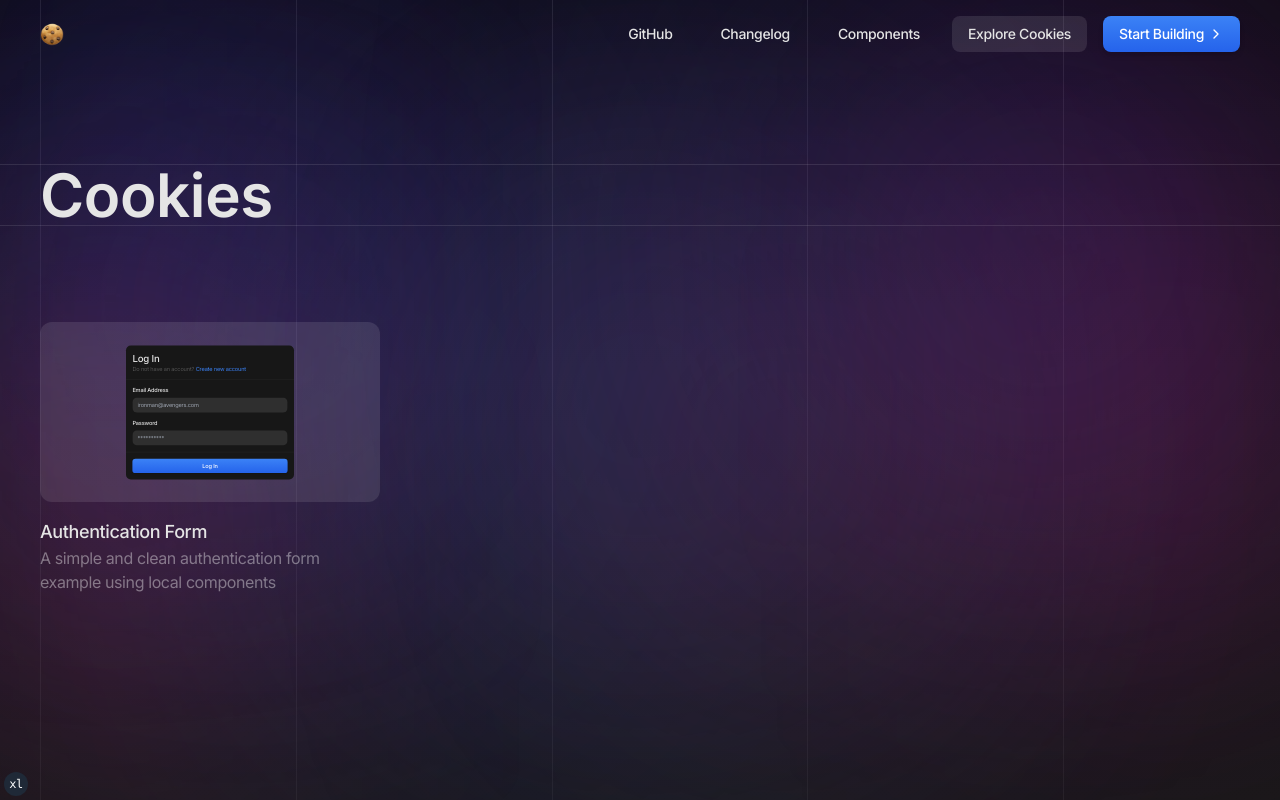
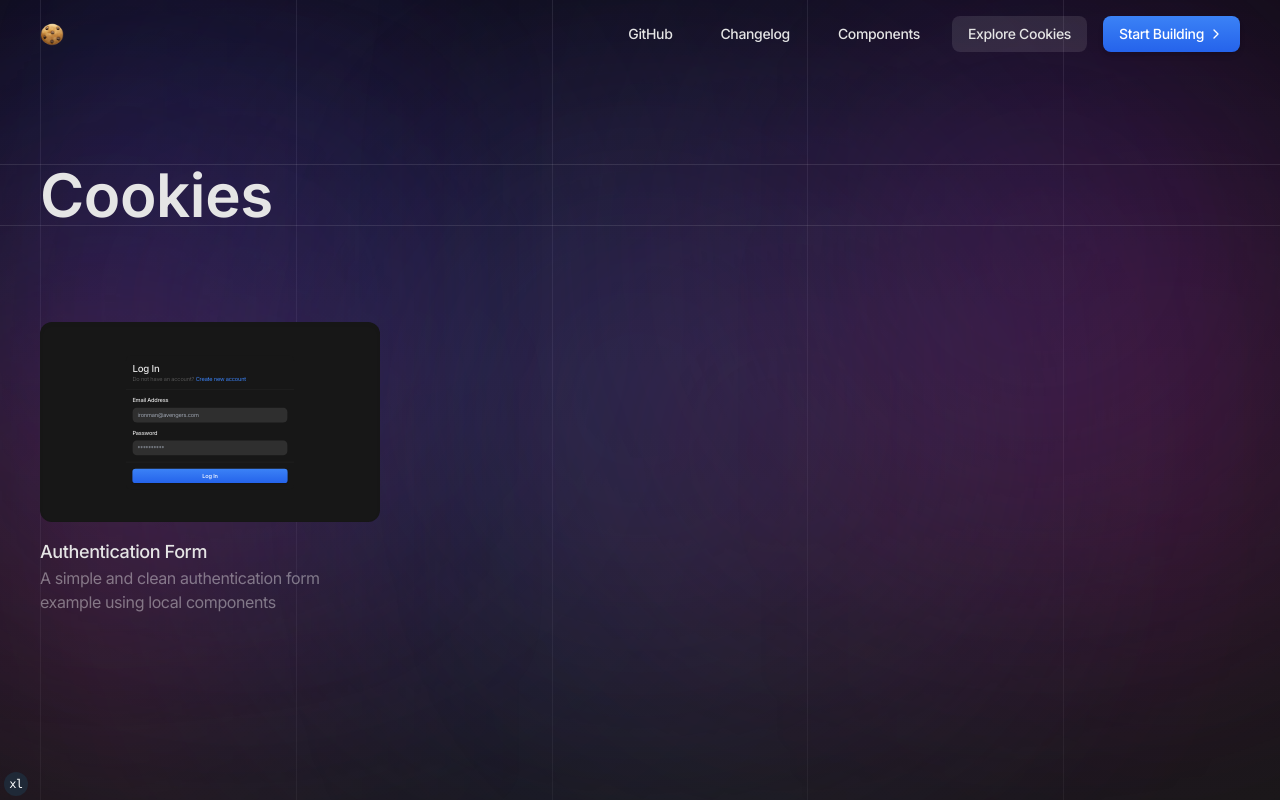
Before and after one commit to with-tw/cookies, a Next.js app: page /cookies in a window 1280 px wide. Built offline with nearby package versions, Linux system fonts and the light colour scheme; no server answers.

Commit message:
✨ Redesign cookie card (#20)
* 💄 Redesign cookie display card

* 📦 Update setup-code

```diff
--- a/app/cookies/page.tsx
+++ b/app/cookies/page.tsx
@@ -5,6 +5,7 @@ import { ComponentBlock } from '@/components/website/component-block';
 import { CookiesList, CookiesListItemType } from './common/cookies-list';
 import { useEffect } from 'react';
 import posthog from 'posthog-js';
+import { CookieBlock } from '@/components/website/cookie-block';
 
 export default function CookiesPage() {
   useEffect(() => {
@@ -19,11 +20,11 @@ export default function CookiesPage() {
       </PageHeader>
       <div className="cookies-list-container mt-12">
         <ResponsiveControl className="grid grid-cols-3 gap-6 gap-y-16 max-xl:grid-cols-2 max-md:grid-cols-1">
-          {CookiesList.map((component: CookiesListItemType, index: number) => {
+          {CookiesList.map((cookie: CookiesListItemType, index: number) => {
             return (
-              <ComponentBlock
+              <CookieBlock
                 key={index}
-                componentData={component}
+                cookieData={cookie}
                 animationThreshold={index}
               />
             );
--- /dev/null
+++ b/components/website/cookie-block.tsx
@@ -0,0 +1,61 @@
+'use client';
+import { cn } from '@/helpers/utils';
+import { ReactNode, forwardRef } from 'react';
+import { MotionProps, motion } from 'framer-motion';
+import Link from 'next/link';
+import posthog from 'posthog-js';
+
+export interface CookieBlockProps extends React.HTMLAttributes<HTMLDivElement> {
+  cookieData: {
+    name: string;
+    description: string;
+    path: string;
+    render: ReactNode;
+  };
+  animationThreshold?: number;
+}
+
+export const CookieBlock = forwardRef<HTMLDivElement, CookieBlockProps>(
+  (
+    {
+      className,
+      cookieData: {
+        name: cookieName,
+        description: cookieDescription,
+        path: cookiePath,
+        render: cookieRender = null,
+      },
+      animationThreshold = 1,
+      ...args
+    },
+    ref,
+  ) => {
+    return (
+      <motion.div
+        ref={ref}
+        className={cn('cookie-block w-[340px]', className)}
+        {...(args as MotionProps)}
+        initial={{
+          opacity: 0,
+          y: 12 * (animationThreshold + 1),
+        }}
+        animate={{
+          opacity: 1,
+          y: 0,
+        }}
+        onClick={() => posthog.capture(cookieName)}>
+        <Link href={cookiePath}>
+          <div className="h-[200px] w-full rounded-xl flex flex-row items-center justify-center bg-neutral-900 shadow-inner border-neutral-800 select-none">
+            {cookieRender}
+          </div>
+          <div className={cn('cookie-details-wrapper mt-4')}>
+            <p className="font-medium text-lg">{cookieName}</p>
+            <p className="text-white/40">{cookieDescription}</p>
+          </div>
+        </Link>
+      </motion.div>
+    );
+  },
+);
+
+CookieBlock.displayName = 'CookieBlock';
```
